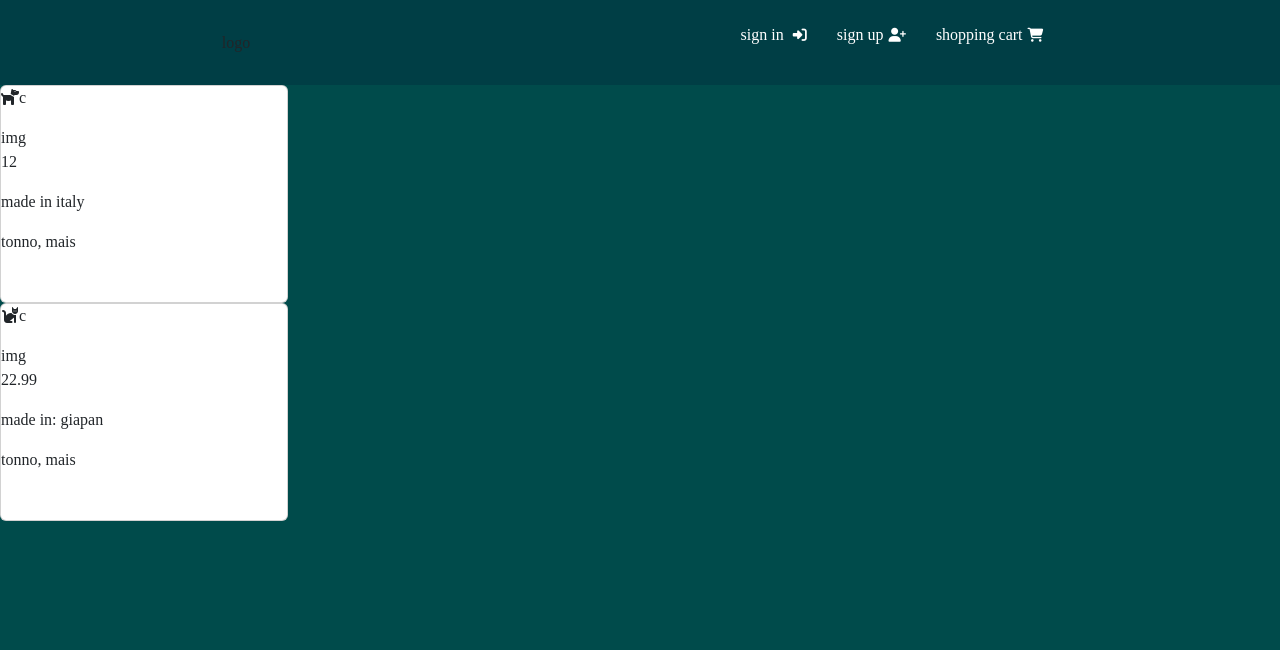
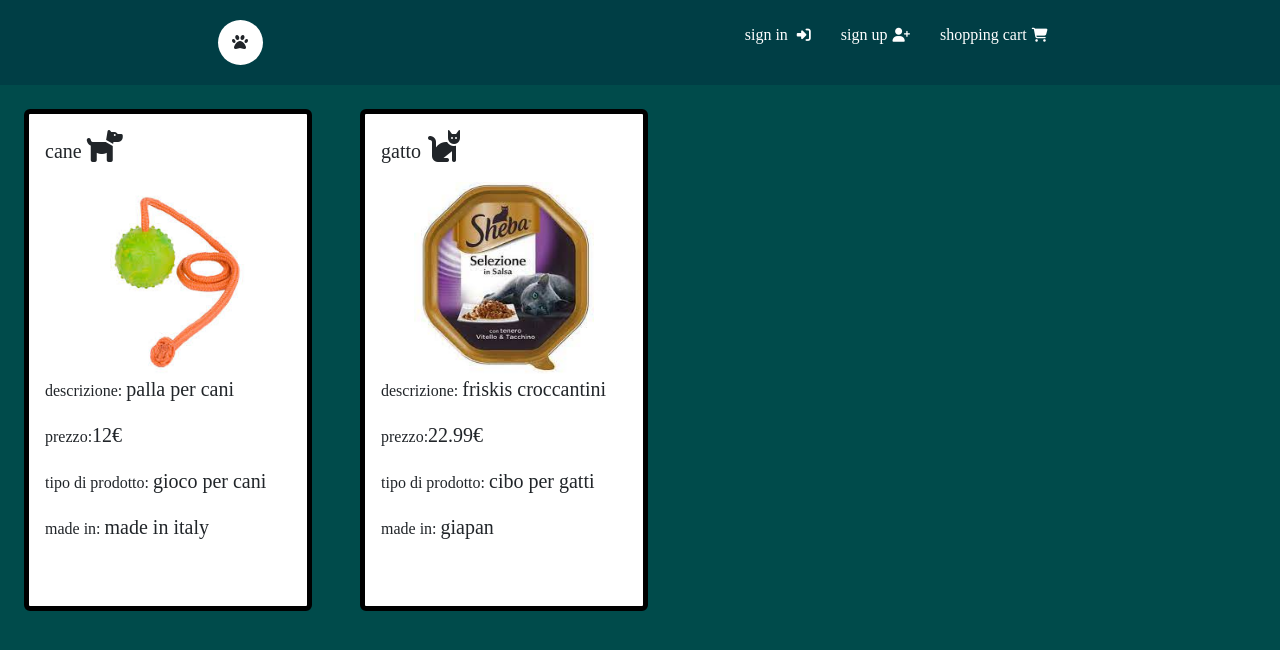
Before and after one commit to DavideCiammetti/php-oop-2, a PHP site: page / in a window 1280 px wide. Shown: the top 650 px of the page. Run offline with PHP 8.4, Linux system fonts and the light colour scheme; some web fonts are replaced.

Commit message:
feat: aggiunta foto  logo e stile cards

```diff
--- a/Models/game.php
+++ b/Models/game.php
@@ -8,9 +8,8 @@
         private $material;
         private $categories;
 
-        public function __construct($title, $price, $image ,$dimension, $madeIn, Categories $categories){
+        public function __construct($title, $price, $image, $madeIn, Categories $categories){
             parent::__construct($title, $price, $image);
-            $this->dimension = $dimension;
             $this->madeIn = $madeIn;
             $this->categories = $categories;
         }
@@ -19,10 +18,6 @@
 
         public function setMaterial($material){
             $this->material = $material;
-        }
-
-        public function setDimension($dimension){
-            $this->dimension = $dimension;
         }
 
         public function setMadeIn($madeIn){
@@ -38,10 +33,6 @@
             return $this->material;
         }
 
-        public function getDimension(){
-            return  $this->dimension;
-        }
-
         public function getMadeIn(){
             return $this->madeIn;
         }
--- a/components/header.php
+++ b/components/header.php
@@ -13,8 +13,10 @@
 <body>
     <header>
         <nav>
-            <div>
-                logo
+            <div  class="logo-container">
+                <span class="ico-span">
+                    <i class="fa-solid fa-paw"></i>
+                </span>
             </div>
             <ul class="main-nav-list">
                 <li class="list-item-menu">
--- a/index.php
+++ b/index.php
@@ -3,14 +3,11 @@
     require_once __DIR__. '/Models/food.php';
     require_once __DIR__. '/Models/categories.php';
 
-        $gioco_cane = new Categories('gioco per cani', 'cane', '<i class="fa-solid fa-dog"></i>');
-        $cibo_gatto = new Categories('cibo per gatti', 'gatto','<i class="fa-solid fa-cat"></i>');
-        $newGame = new Game('palla per cani', 12, 'immagine prodotto', '30cm x 25cm', 'made in italy',$gioco_cane);
+        $gioco_cane = new Categories('gioco per cani', 'cane', '<i class="fa-solid fa-dog fs-2"></i>');
+        $cibo_gatto = new Categories('cibo per gatti', 'gatto','<i class="fa-solid fa-cat fs-2"></i>');
 
-        $newFood = new Food( 'friskis croccantini',22.99, 'immagine','tonno, mais','made in: giapan',$cibo_gatto);
-        // DA ELIMINARE SOLO PER PROVA
-        // $product1 = new ProductTypes('prodotto per cani', './img/logoSezioni/cane.logo.jpg','Pets imperial', 12, './img/cuccePerCani/pets_imperial.jpg', 'cuccia per cani');
-        // $product2 = new ProductTypes('prodotto per gatti', './img/logoSezioni/cat.logo.png', 'cat imperial', 17,'./img/cucceGatti/cuccia_gatti.jpg', 'cuccia per gatti');
+        $newGame = new Game('palla per cani', 12, 'img/giochiCani/palla-con-corda.jpg', 'made in italy',$gioco_cane);
+        $newFood = new Food( 'friskis croccantini',22.99, 'img/ciboGatti/sheba.jpg','vitello, tacchino','giapan',$cibo_gatto);
         $newArray = [ $newGame, $newFood];
 ?>
 
@@ -42,16 +39,30 @@
     <?php
         require_once __DIR__. '/components/header.php';
     ?>
-    <main>
+    <main class="d-flex">
         <?php foreach ($newArray as $value) { ?>
 
-            <div class="card" style="width: 18rem;">
-            <p><span><?php echo $value->getCategories()->getCategory(); ?>c</span></p>
-                <!-- <img src="..." class="card-img-top" alt="..."> -->
-                img
-                <p><?php echo $value->getPrice(); ?></p>
-                <p><?php echo $value->getMadeIn(); ?></p>
-                <p><?php echo $newFood->getIngredients();?></p>
+            <div class="card p-3 m-4 border-black border-5" style="width: 18rem;">
+            <p>
+                <span class="fs-5">
+                    <?php
+                        echo $value->getCategories()->getType();
+                    ?>
+                 </span>
+                 <!-- icona -->
+                 <span>
+                 <?php
+                        echo $value->getCategories()->getCategory();
+                    ?>
+                 </span>
+            </p>
+               <div class="img-container">
+                    <img src="<?php echo $value->getImage();?>"  class="card-img-top" alt="img">
+               </div>
+                <p>descrizione:  <span class="fs-5"><?php echo $value->getTitle();?></span></p>
+                <p>prezzo:<span class="fs-5"><?php echo $value->getPrice(); ?>€</span></p>
+                <p>tipo di prodotto: <span class="fs-5"><?php echo $value->getCategories()->getProductType(); ?></span></p>
+                <p>made in: <span class="fs-5"><?php echo $value->getMadeIn(); ?></span></p>
                 <div class="card-body">
                 </div>
             </div>
--- a/style/style.css
+++ b/style/style.css
@@ -40,4 +40,27 @@ nav{
     margin-left: 5px;
     font-size: 14px;
 }
+.logo-container{
+    height: 45px;
+    width: 45px;
+    background-color: white;
+    display: flex;
+    align-items: center;
+    justify-content: center;
+    border-radius: 50%;
+}
+.ico-span{
+    line-height: 2.5;
+}
 /* /header */
+
+/* main */
+.img-container{
+    width: 14vw;
+    height: 15vw;
+    align-self: center;
+}
+.img-container img{
+    width: 100%;
+    height: 100%;
+}
```
Also changed, not shown: img/ciboCani/cesar.jpg (added), img/ciboGatti/sheba.jpg (added), img/giochiCani/palla-con-corda.jpg (added), img/logoSezioni/cane.logo.jpg (deleted), img/logoSezioni/cat.logo.png (deleted).
